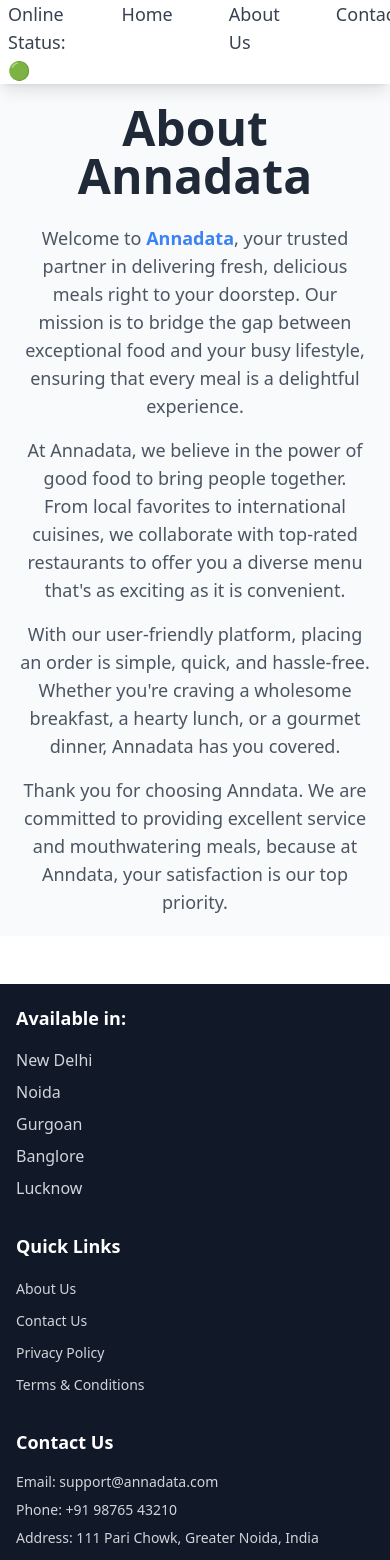
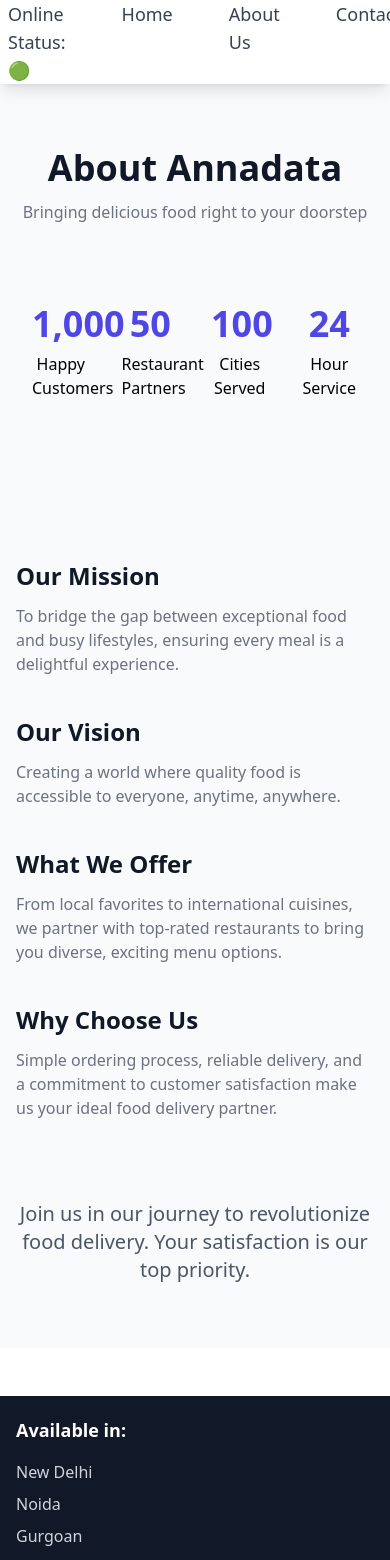
Before and after one commit to nitin-04/Annadata, a React (Vite) app: page /about in a window 390 px wide. Shown: the top 1560 px of the page. Built offline with nearby package versions, Linux system fonts and the light colour scheme.

Commit message:
making fancy about us and contact files

```diff
--- a/package.json
+++ b/package.json
@@ -18,8 +18,11 @@
   },
   "dependencies": {
     "@reduxjs/toolkit": "^2.5.0",
+    "framer-motion": "^11.15.0",
     "react": "^18.3.1",
+    "react-countup": "^6.5.3",
     "react-dom": "^18.3.1",
+    "react-icons": "^5.4.0",
     "react-redux": "^9.2.0",
     "react-router-dom": "^6.28.0"
   }
--- a/src/components/About.js
+++ b/src/components/About.js
@@ -1,28 +1,78 @@
+import CountUp from "react-countup";
 const About = () => {
     return (
-        <div className="flex items-center justify-center bg-gray-50 py-5 px-5">
-            <div className="text-center max-w-3xl">
-                <h1 className="text-5xl font-bold text-gray-800 mb-6">About Annadata</h1>
-                <p className="text-gray-600 text-lg mb-4">
-                    Welcome to <span className="font-semibold text-blue-500">Annadata</span>, your trusted partner in delivering fresh, delicious meals right to your doorstep. Our mission is to bridge the gap between exceptional food and your busy lifestyle, ensuring that every meal is a delightful experience.
-                </p>
-                <p className="text-gray-600 text-lg mb-4">
-                    At Annadata, we believe in the power of good food to bring people together. From local favorites to international cuisines, we collaborate with top-rated restaurants to offer you a diverse menu that's as exciting as it is convenient.
-                </p>
-                <p className="text-gray-600 text-lg mb-4">
-                    With our user-friendly platform, placing an order is simple, quick, and hassle-free. Whether you're craving a wholesome breakfast, a hearty lunch, or a gourmet dinner, Annadata has you covered.
-                </p>
-                <p className="text-gray-600 text-lg">
-                    Thank you for choosing Anndata. We are committed to providing excellent service and mouthwatering meals, because at Anndata, your satisfaction is our top priority.
-                </p>
+        <div className="min-h-screen bg-gray-50">
+            <div className="max-w-7xl mx-auto py-16 px-4 sm:px-6 lg:px-8">
+                <div className="text-center">
+                    <h1 className="text-4xl font-extrabold text-gray-900 sm:text-5xl md:text-6xl">
+                        About Annadata
+                    </h1>
+                    <p className="mt-3 max-w-md mx-auto text-base text-gray-500 sm:text-lg md:mt-5 md:text-xl md:max-w-3xl">
+                        Bringing delicious food right to your doorstep
+                    </p>
+                </div>
+
+                <div className="py-20 bg-gray-50">
+                    <div className="max-w-7xl mx-auto px-4 grid grid-cols-4 gap-8">
+                        <div className="text-center">
+                            <CountUp end={1000} duration={2.5} className="text-4xl font-bold text-indigo-600" />
+                            <p className="mt-2">Happy Customers</p>
+                        </div>
+                        <div className="text-center">
+                            <CountUp end={50} duration={2.5} className="text-4xl font-bold text-indigo-600" />
+                            <p className="mt-2">Restaurant Partners</p>
+                        </div>
+                        <div className="text-center">
+                            <CountUp end={100} duration={2.5} className="text-4xl font-bold text-indigo-600" />
+                            <p className="mt-2">Cities Served</p>
+                        </div>
+                        <div className="text-center">
+                            <CountUp end={24} duration={2.5} className="text-4xl font-bold text-indigo-600" />
+                            <p className="mt-2">Hour Service</p>
+                        </div>
+                    </div>
+                </div>
+
+                <div className="mt-20">
+                    <dl className="space-y-10 md:space-y-0 md:grid md:grid-cols-2 md:gap-x-8 md:gap-y-12">
+                        <div>
+                            <dt className="text-2xl font-bold text-gray-900">Our Mission</dt>
+                            <dd className="mt-3 text-gray-500">
+                                To bridge the gap between exceptional food and busy lifestyles, ensuring every meal is a delightful experience.
+                            </dd>
+                        </div>
+
+                        <div>
+                            <dt className="text-2xl font-bold text-gray-900">Our Vision</dt>
+                            <dd className="mt-3 text-gray-500">
+                                Creating a world where quality food is accessible to everyone, anytime, anywhere.
+                            </dd>
+                        </div>
+
+                        <div>
+                            <dt className="text-2xl font-bold text-gray-900">What We Offer</dt>
+                            <dd className="mt-3 text-gray-500">
+                                From local favorites to international cuisines, we partner with top-rated restaurants to bring you diverse, exciting menu options.
+                            </dd>
+                        </div>
+
+                        <div>
+                            <dt className="text-2xl font-bold text-gray-900">Why Choose Us</dt>
+                            <dd className="mt-3 text-gray-500">
+                                Simple ordering process, reliable delivery, and a commitment to customer satisfaction make us your ideal food delivery partner.
+                            </dd>
+                        </div>
+                    </dl>
+                </div>
+
+                <div className="mt-20 text-center">
+                    <p className="text-xl text-gray-600">
+                        Join us in our journey to revolutionize food delivery. Your satisfaction is our top priority.
+                    </p>
+                </div>
             </div>
         </div>
     );
 };
 
-
-
-
-
-
 export default About;
```
Also changed, not shown: src/components/Contact.js (+107 -32 lines), 1 other file (tests, documents, lock files or other folders).
